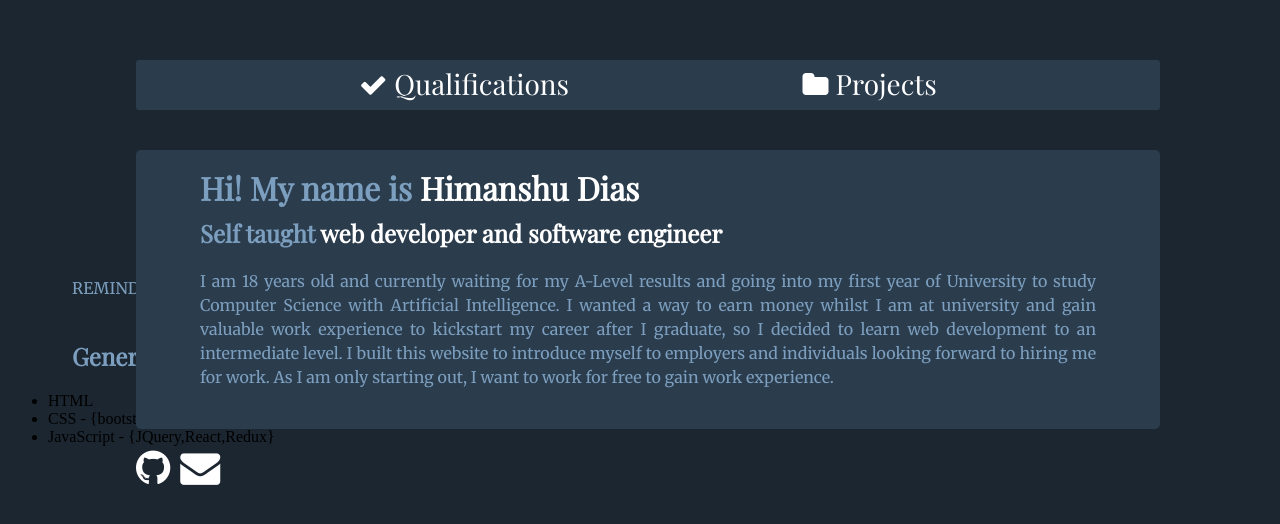
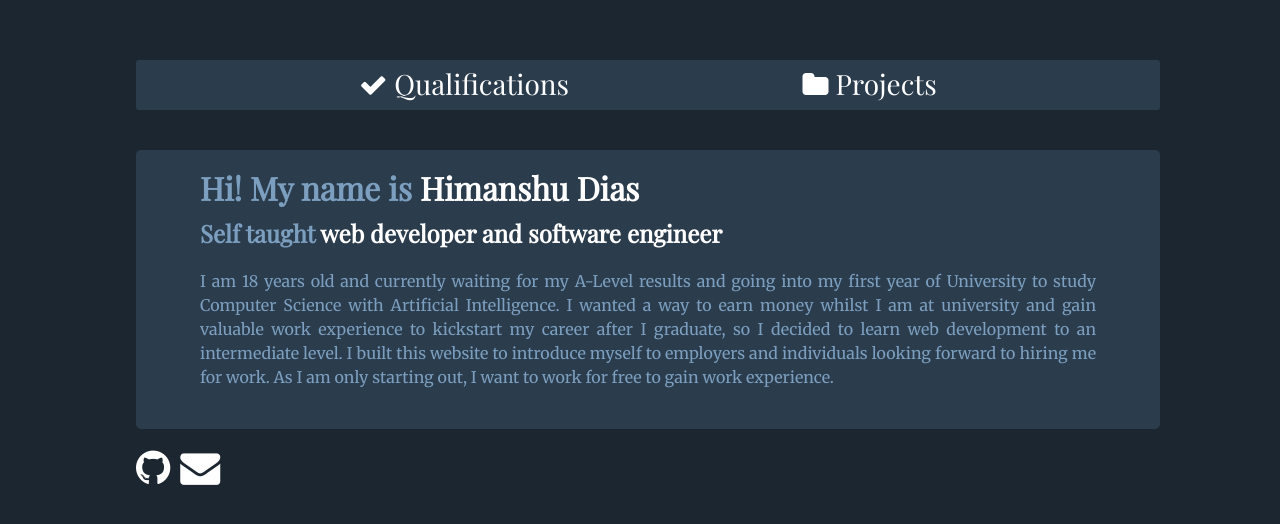
Before and after one commit to himiDias/Website, a plain HTML site: page index.html in a window 1280 px wide. Shown: the part 108-632 px from the top of the page. Drawn offline with nearby package versions, Linux system fonts and the light colour scheme.

Commit message:
removed some parts

```diff
--- a/index.html
+++ b/index.html
@@ -26,14 +26,5 @@
             <a href="https://github.com/himiDias" target="_blank"><i class="fa fa-github"></i></a>
             <a href="mailto:himanshudias2004@gmail.com"><i class="fa fa-envelope"></i></a>
         </div>
-        <p>REMINDER, REMOVE MULTIPLE PAGES</p>
-        <h2>General Qualifications</h2>
-        <div>
-            <ul>
-                <li>HTML</li>
-                <li>CSS - {bootstrap,sass}</li>
-                <li>JavaScript - {JQuery,React,Redux}</li>
-            </ul>
-        </div>
     </body>
 </html>
```
